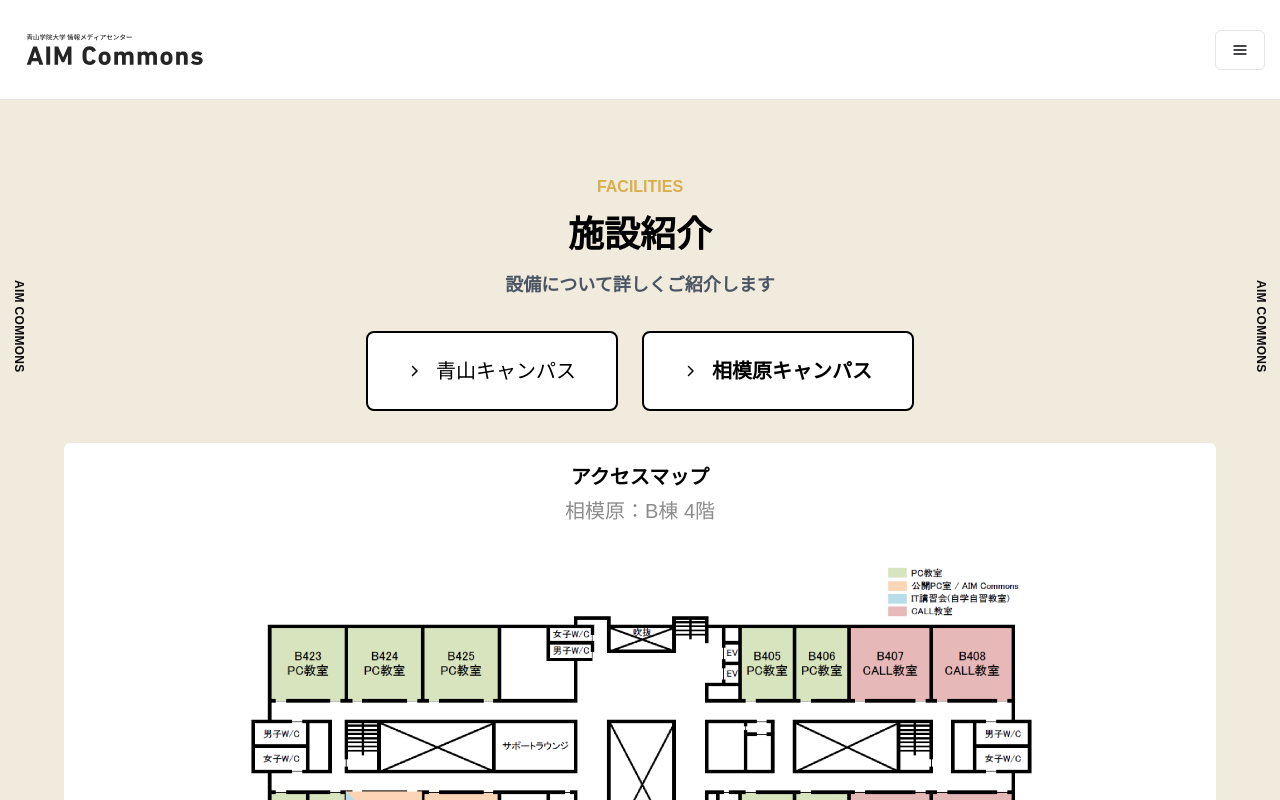
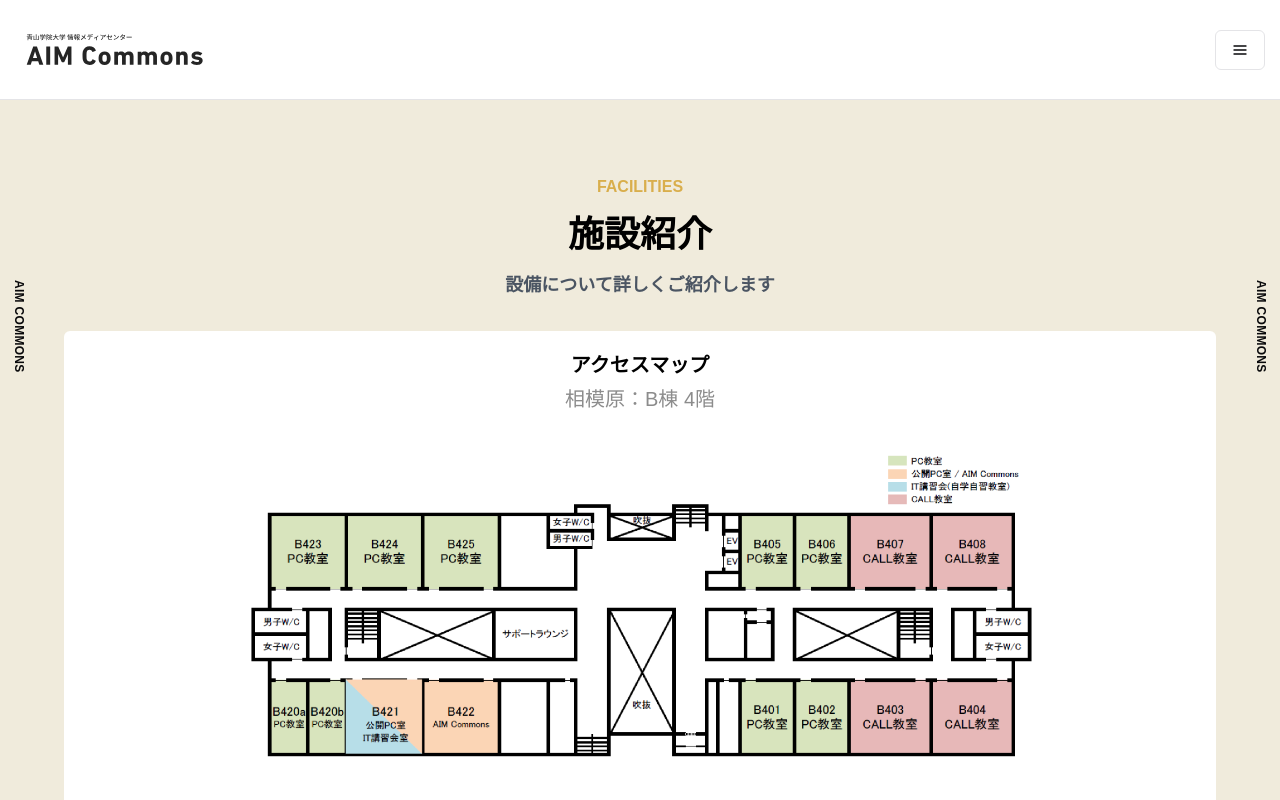
Before and after one commit to AIM-SC/next-website, a Next.js app: page /introduce in a window 1280 px wide. Shown: the top 800 px of the page. Built offline with nearby package versions, Linux system fonts and the light colour scheme; a web font is replaced by a local one.

Commit message:
青キャン削除

```diff
--- a/package.json
+++ b/package.json
@@ -11,7 +11,7 @@
 		"prepare": "husky"
 	},
 	"lint-staged": {
-		"*.{js,ts,cjs,mjs,d.cts,d.mts,jsx,tsx,json,jsonc}": [
+		"src/*.{js,ts,cjs,mjs,d.cts,d.mts,jsx,tsx,json,jsonc}": [
 			"biome check --files-ignore-unknown=true",
 			"biome check --write --no-errors-on-unmatched",
 			"biome check --write --organize-imports-enabled=false --no-errors-on-unmatched",
--- a/src/app/(pages)/recruit/page.tsx
+++ b/src/app/(pages)/recruit/page.tsx
@@ -182,15 +182,6 @@ const jobIntroductionPage = () => {
 							</div>
 						}
 					/>{" "}
-					<JobIntroduction
-						image="/images/job-systemDevelop.png"
-						title="コンシェルジュ業務(青山)"
-						text={
-							<div className="indent-4">
-								<div>ダミーテキスト</div>
-							</div>
-						}
-					/>
 				</div>
 			</div>
 		</div>
--- a/src/app/components/header.tsx
+++ b/src/app/components/header.tsx
@@ -76,19 +76,6 @@ export default function Header() {
 								<li className={cn("px-5 py-3")}>
 									<a
 										href={
-											"https://aimcommons.notion.site/3512196d259c42f1848120df30cc5443"
-										}
-										target="_blank"
-										rel="noreferrer"
-										className="flex items-center gap-1"
-									>
-										ワークショップ(青山キャンパス)
-										<FontAwesomeIcon icon={faLink} className="size-5" />
-									</a>
-								</li>
-								<li className={cn("px-5 py-3")}>
-									<a
-										href={
 											"https://ima-sc.notion.site/7fd23df752674abb95261bdc54b3de28"
 										}
 										target="_blank"
--- a/src/app/components/switchCampus.tsx
+++ b/src/app/components/switchCampus.tsx
@@ -1,18 +1,9 @@
 "use client";
-import { useState } from "react";
 import IntroCard from "@/app/components/introCard";
+import Rule from "@/app/components/rule";
 import Image from "next/image";
-import Rule from "@/app/components/rule";
-import { FontAwesomeIcon } from "@fortawesome/react-fontawesome";
-import { faChevronRight } from "@fortawesome/free-solid-svg-icons";
 
 export default function SwitchCampus() {
-	const [selectedCampus, setSelectedCampus] = useState("sagamihara");
-
-	const handleCampusChange = (event: React.ChangeEvent<HTMLInputElement>) => {
-		setSelectedCampus(event.target.value);
-	};
-
 	const introCards = [
 		{
 			image: "/images/floor01.jpg",
@@ -179,53 +170,7 @@ export default function SwitchCampus() {
 
 	return (
 		<div className="w-full bg-[#F0EBDC]">
-			<div className="my-8 flex justify-center space-x-6 ">
-				<label
-					className={`cursor-pointer rounded-lg border-2 px-5 py-6 sm:px-10 ${
-						selectedCampus === "aoyama"
-							? "border-black bg-white font-bold text-sm sm:text-xl"
-							: "border-black bg-white text-sm sm:text-xl"
-					}`}
-				>
-					<input
-						type="radio"
-						name="campus"
-						value="aoyama"
-						checked={selectedCampus === "aoyama"}
-						onChange={handleCampusChange}
-						className="hidden"
-					/>
-					<div className="flex items-center">
-						<FontAwesomeIcon icon={faChevronRight} className="mr-4 size-3" />
-						<span>青山</span>
-						<span className="hidden sm:inline">キャンパス</span>
-					</div>
-				</label>
-				<label
-					className={`cursor-pointer rounded-lg border-2 px-5 py-6 sm:px-10 ${
-						selectedCampus === "sagamihara"
-							? "border-black bg-white font-bold text-sm sm:text-xl"
-							: "border-black bg-white text-sm sm:text-xl"
-					}`}
-				>
-					<input
-						type="radio"
-						name="campus"
-						value="sagamihara"
-						checked={selectedCampus === "sagamihara"}
-						onChange={handleCampusChange}
-						className="hidden"
-					/>
-					<div className="flex items-center">
-						<FontAwesomeIcon icon={faChevronRight} className="mr-4 size-3" />
-						<span>相模原</span>
-						<span className="hidden sm:inline">キャンパス</span>
-					</div>
-				</label>
-			</div>
-
 			<div className="rounded-md bg-white">
-				{selectedCampus === "sagamihara" && (
 				<div>
 					<div className="pt-5 text-center">
 						<h2 className="font-bold text-xl">アクセスマップ</h2>
@@ -284,29 +229,6 @@ export default function SwitchCampus() {
 						))}
 					</div>
 				</div>
-				)}
-				{selectedCampus === "aoyama" && (
-					<>
-						<div className="pt-5 text-center">
-							<h2 className="font-bold text-xl">アクセスマップ</h2>
-							<p className="text-[#8C8C8C]">青山：18号館　地下1階・1階</p>
-						</div>
-						<Image
-							src="/images/aoyama-lc-map-1F.jpg"
-							alt={"map"}
-							width={1920}
-							height={2710}
-							className="mx-auto my-3 h-[50%] w-[50%]"
-						/>
-						<Image
-							src="/images/aoyama-lc-map-B1.jpg"
-							alt={"map"}
-							width={1920}
-							height={2710}
-							className="mx-auto h-[50%] w-[50%]"
-						/>
-					</>
-				)}
 			</div>
 		</div>
 	);
--- a/src/app/page.tsx
+++ b/src/app/page.tsx
@@ -1,20 +1,21 @@
-import Image from "next/image";
 import { getInfoList } from "@/libs/microcms";
-import { notFound } from "next/navigation";
-import { format } from "date-fns";
-import ClientSwiper from "./components/swiper";
-import Time from "./components/time";
-import Information from "./components/infromation";
-import Box from "./components/box";
-import AbleCard from "./components/ableCard/ableCard";
 import {
 	faBookOpenReader,
 	faChalkboardTeacher,
+	faEnvelopeOpenText,
 	faLaptop,
-	faEnvelopeOpenText,
+	faNewspaper,
 	faVideo,
-	faNewspaper,
 } from "@fortawesome/free-solid-svg-icons";
+import { format } from "date-fns";
+import Image from "next/image";
+import { notFound } from "next/navigation";
+
+import AbleCard from "./components/ableCard/ableCard";
+import Box from "./components/box";
+import Information from "./components/infromation";
+import ClientSwiper from "./components/swiper";
+import Time from "./components/time";
 
 const TopPage = async () => {
 	// お知らせデータの取得
@@ -65,7 +66,7 @@ const TopPage = async () => {
 					</div>
 					<p className="leading-loose">
 						AIM
-						Commonsは、青山キャンパス18号館と相模原キャンパスB棟に設置された学習スペースです。平日の授業実施日は開室しており、青学生は誰でも利用できます。グループ学習やディスカッションができるように、設置されているディスプレイやホワイトボードを自由に利用可能です。学習に必要な機材がない場合でも、ノートPCやビデオカメラの貸出サービスを利用できます。一部の貸出機材については、使い方を学べるワークショップを学生スタッフが行っています。
+						Commons相模原は、相模原キャンパスB棟に設置された学習スペースです。平日の授業実施日は開室しており、青学生は誰でも利用できます。グループ学習やディスカッションができるように、設置されているディスプレイやホワイトボードを自由に利用可能です。学習に必要な機材がない場合でも、ノートPCやビデオカメラの貸出サービスを利用できます。一部の貸出機材については、使い方を学べるワークショップを学生スタッフが行っています。
 					</p>
 				</div>
 			</div>
@@ -110,11 +111,6 @@ const TopPage = async () => {
 					description="学生スタッフが開講するワークショップに参加できます。動画・画像編集ソフトやカメラの使い方の基礎を学ぶことができます。"
 					linkArray={[
 						{
-							name: "青山はこちら",
-							link: "https://aimcommons.notion.site/3512196d259c42f1848120df30cc5443",
-							external: true,
-						},
-						{
 							name: "相模原はこちら",
 							link: "https://ima-sc.notion.site/7fd23df752674abb95261bdc54b3de28",
 							external: true,
@@ -133,12 +129,10 @@ const TopPage = async () => {
 					notes="※授業実施日のみ"
 					subtitle="OPENING HOURS"
 					locations={[
-						{ id: "aoyama", name: "青山", time: "9:30 - 17:00" },
-						{ id: "aoyama-open", name: "青山受付時間", time: "10:00 - 16:45" },
-						{ id: "sagamihara", name: "相模原", time: "9:00 - 20:00" },
+						{ id: "sagamihara", name: "開室時間", time: "9:00 - 20:00" },
 						{
 							id: "sagamihara-open",
-							name: "相模原受付時間",
+							name: "受付時間",
 							time: "9:45 - 16:45",
 						},
 					]}
```
Lines whose indentation alone changed are shown as unchanged.
